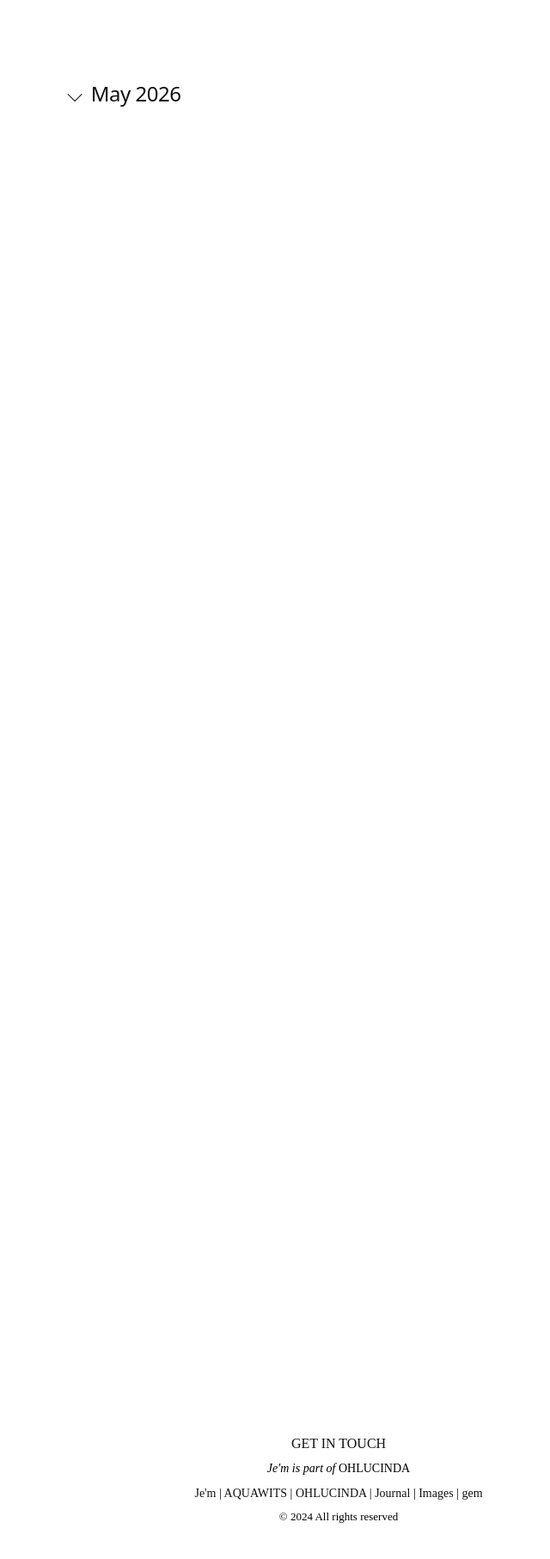
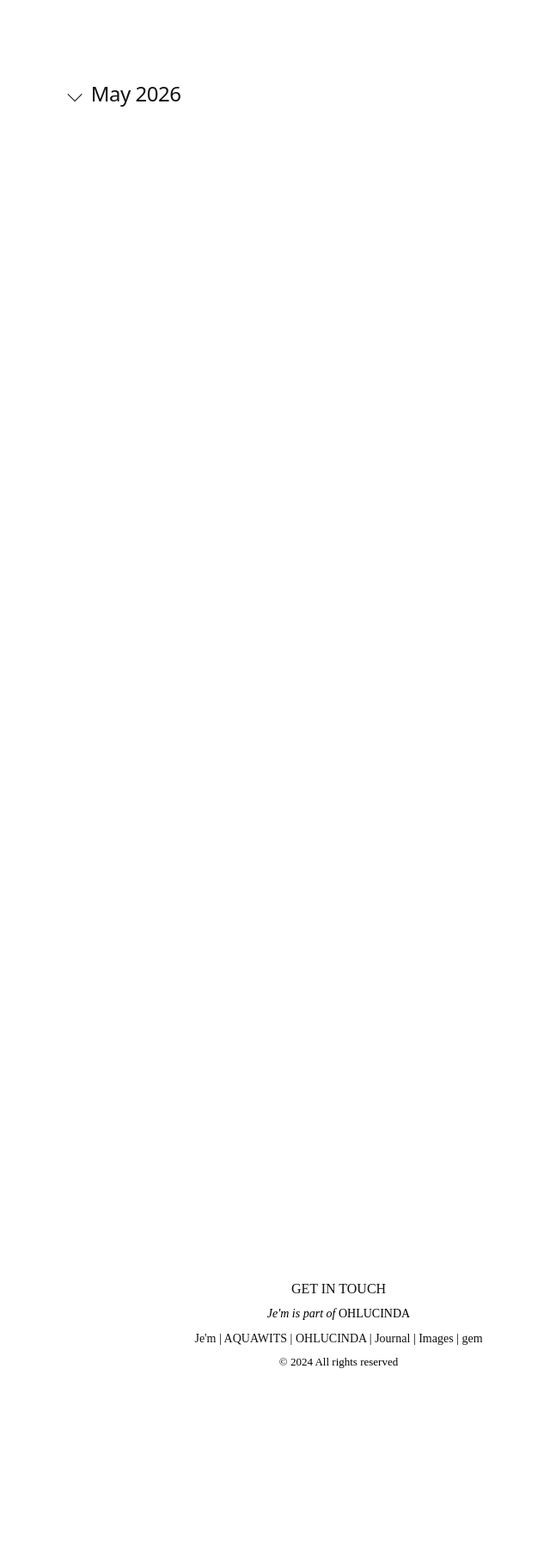
Before and after one commit to ohlucinda/ohlucinda-mobile, a Jekyll site: the page built from index.html, in a window 1280 px wide. Shown: the whole page at 86% size, without its empty margins (246-886 px from the left). Built offline with Jekyll 4.4.1, drawn with Linux system fonts in a browser that asks for light colours; after the commit the page ends 1633 px from its top, so only the background shows below that.

Commit message:
Update style.css

```diff
--- a/assets/style.css
+++ b/assets/style.css
@@ -168,13 +168,6 @@ details summary::before {
 /* Mac */
 @media (min-width: 1024px) {
 
-  .footer {
-    margin-top: 700px;
-  }
-
-}
-@media (min-width: 1024px) {
-
   .writes-index {
     padding-bottom: 700px;
   }
```
